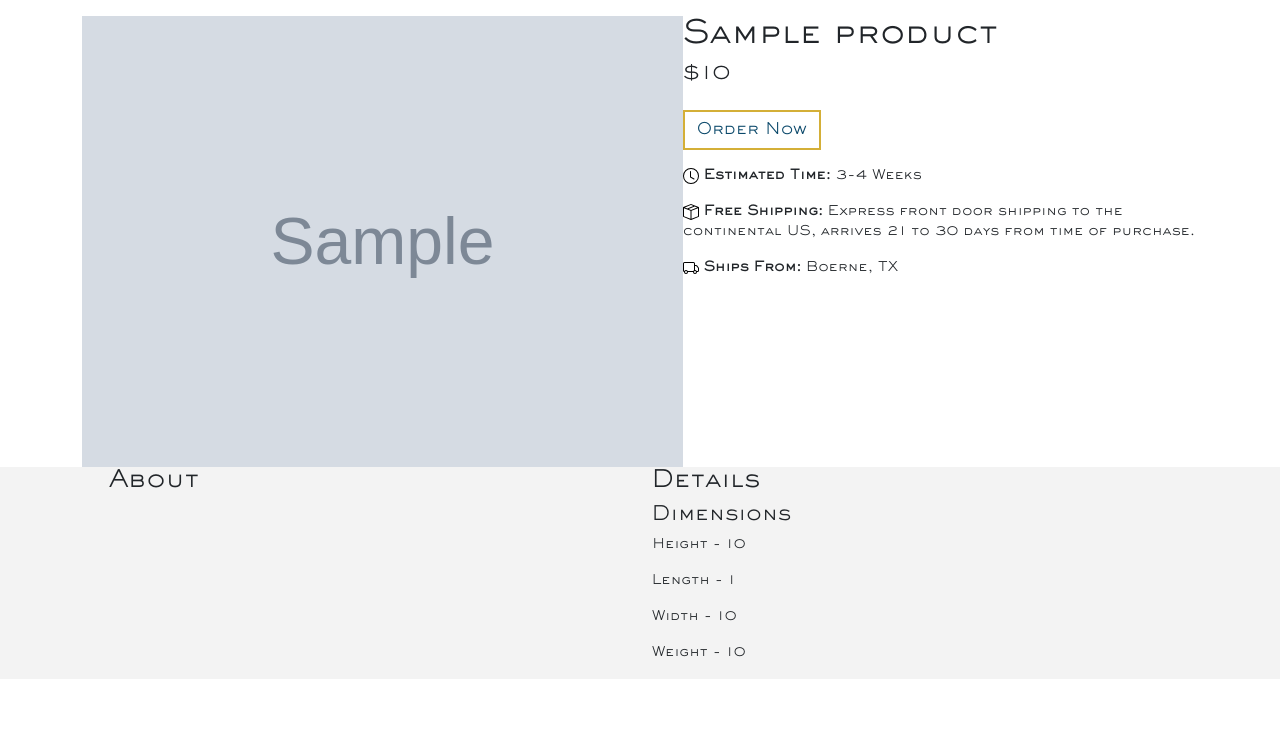
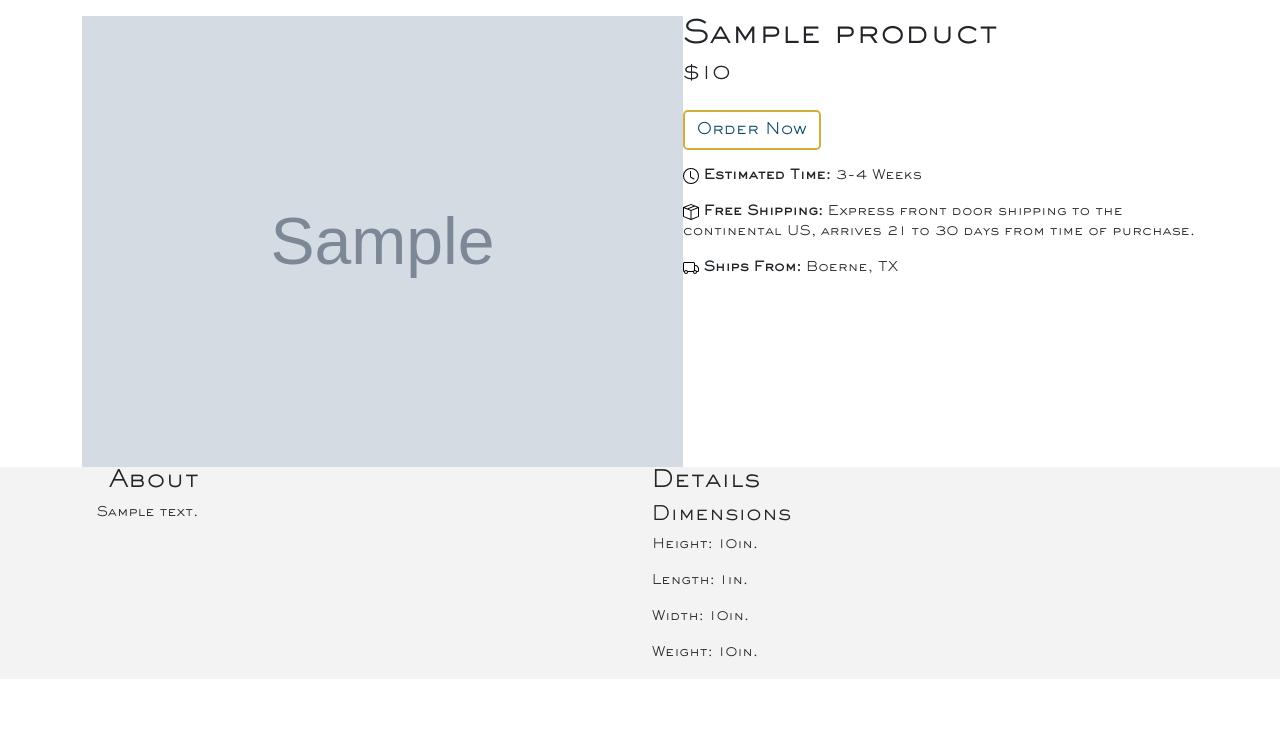
Before and after one commit to Dathmar/vintageLove, a Django app: template products/templates/product-page.html in a window 1280 px wide. Shown: the part 251-997 px from the top of the page. Run offline with Django 3.2, Linux system fonts and the light colour scheme; the template is opened without the code that fills it: most values are stand-ins (such as "Sample title", 1, 10 or a date in 2020); grey boxes marked "Sample" are stand-in pictures; some libraries are stand-ins or nearby versions; some web fonts are replaced.

Commit message:
Updated look of order pages.  Fixed button rounding.  Started code for Mailchimp

```diff
--- a/orders/templates/orders/order/create.html
+++ b/orders/templates/orders/order/create.html
@@ -28,7 +28,7 @@
                             {% endfor %}
                         </div>
                         {% endif %}
-                        <div class="row" id="card-container">
+                        <div class="row pt-3" id="card-container">
                             <div class="col">
                                 <div class="row">
                                     <div id="form-container">
@@ -37,7 +37,7 @@
                                 </div>
                             </div>
                         </div>
-                        <input style="margin-top: 1em" type="submit" value="Place Order" onclick="onGetCardNonce(event)">
+                        <input class="btn btn-primary blue-button rounded-3 mb-5 mt-2" type="submit" value="Place Order" onclick="onGetCardNonce(event)">
                         {% endif %}
                     </form>
                 </div>
--- a/orders/templates/orders/order/created.html
+++ b/orders/templates/orders/order/created.html
@@ -1,11 +1,11 @@
 {% extends 'base.html' %}
 {% load static %}
 
-{% block page_title %}Order Complete{% endblock %}
+{% block page_title %}Global Vintage Love | Order Complete{% endblock %}
 
 
 {% block content %}
-    <div class="container">
+    <div class="container body-padding">
         <h1>Your order has been completed</h1>
         <span>Thank you for shopping with Vintage Love!</span>
     </div>
--- a/products/templates/product-page.html
+++ b/products/templates/product-page.html
@@ -53,9 +53,9 @@
                     <h5 class="pb-3">${{ product.retail_price|intword|intcomma }}</h5>
                     {% if product.status.name != 'Sold' %}
                     {% if is_seller %}
-                    <div class="d-xxl-flex justify-content-xxl-center"><a href="{% url 'products:product-sold' product.id %}" class="btn btn-primary d-xxl-flex vintage-button" type="button">Mark as Sold</a></div>
+                    <div><a href="{% url 'products:product-sold' product.id %}" class="btn btn-primary vintage-button rounded-3" type="button">Mark as Sold</a></div>
                     {% else %}
-                    <div class="d-xxl-flex justify-content-xxl-center"><a href="{% url 'orders:order_create' product.id %}" class="btn btn-primary d-xxl-flex vintage-button" type="button">Order Now</a></div>
+                    <div><a href="{% url 'orders:order_create' product.id %}" class="btn btn-primary vintage-button rounded-3" type="button">Order Now</a></div>
                     {% endif %}
                     {% else %}
                         <div><h2>Sold</h2></div>
@@ -70,17 +70,25 @@
         </div>
         <div id="product details" class="row grey-background" style="font-size: smaller;">
             <div class="offset-md-1 col-md-5">
-                <h4>About</h4>
-
+                <div class="row">
+                    <h4>About</h4>
+                </div>
+                <div class="row">
+                    {{ product.description }}
+                </div>
             </div>
             <div class="col-md-5">
                 <div class="col">
-                    <h4>Details</h4>
-                    <h5>Dimensions</h5>
-                    <p>Height - {{ product.dimension_height|intword }}</p>
-                    <p>Length - {{ product.dimension_length|intword }}</p>
-                    <p>Width - {{ product.dimension_width|intword }}</p>
-                    <p>Weight - {{ product.dimension_weight|intword }}</p>
+                    <div class="row">
+                        <h4>Details</h4>
+                    </div>
+                    <div class="row">
+                        <h5>Dimensions</h5>
+                        <p>Height: {{ product.dimension_height|intword }}in.</p>
+                        <p>Length: {{ product.dimension_length|intword }}in.</p>
+                        <p>Width: {{ product.dimension_width|intword }}in.</p>
+                        <p>Weight: {{ product.dimension_weight|intword }}in.</p>
+                    </div>
                 </div>
             </div>
         </div>
--- a/store/templates/join-the-movement-section.html
+++ b/store/templates/join-the-movement-section.html
@@ -31,7 +31,7 @@
                         </div>
                         <div class="row g-4 mt-1">
                             <div class="col-10 offset-1">
-                                <button class="form-control btn blue-button" type="button">Submit</button>
+                                <button class="form-control btn blue-button rounded-3" type="button">Submit</button>
                             </div>
                         </div>
                     </form>
```
Also changed, not shown: orders/views.py (+7 -3 lines).
